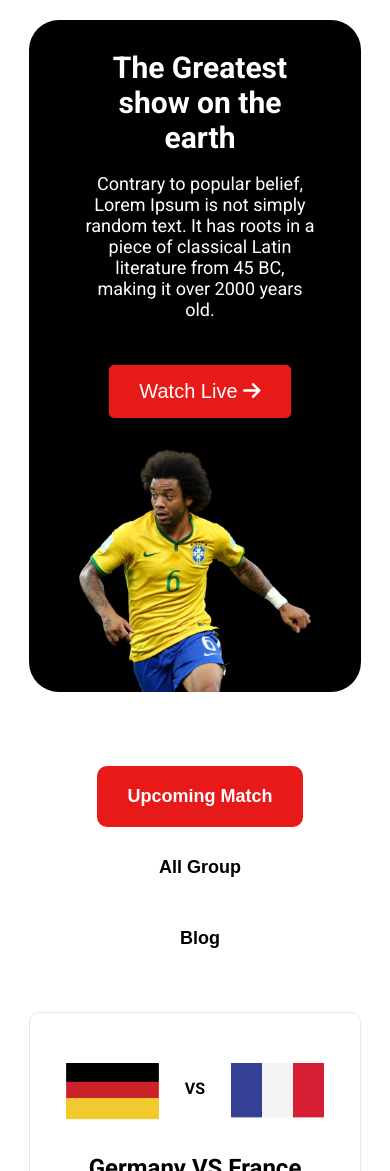
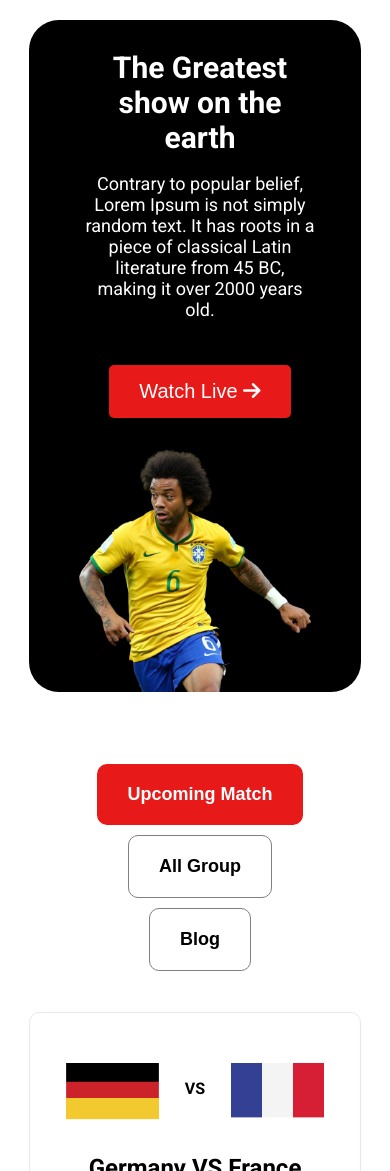
Before and after one commit to mohi14/football-live, a plain HTML site: page match.html in a window 390 px wide. Shown: the top 1171 px of the page. Drawn offline with Linux system fonts and the light colour scheme; a web font is replaced by a local one.

Commit message:
css and html fixed

```diff
--- a/styles/match.css
+++ b/styles/match.css
@@ -261,6 +261,10 @@ hr {
 
     }
 
+    .blog-link-button {
+        border: 1px solid gray;
+    }
+
     .blog-detail {
         grid-template-columns: repeat(1, 1fr);
     }
@@ -323,6 +327,7 @@ hr {
         font-size: 15px;
         padding: 20px 30px;
         border-radius: 10px;
+        border: 1px solid gray;
 
     }
 
```
